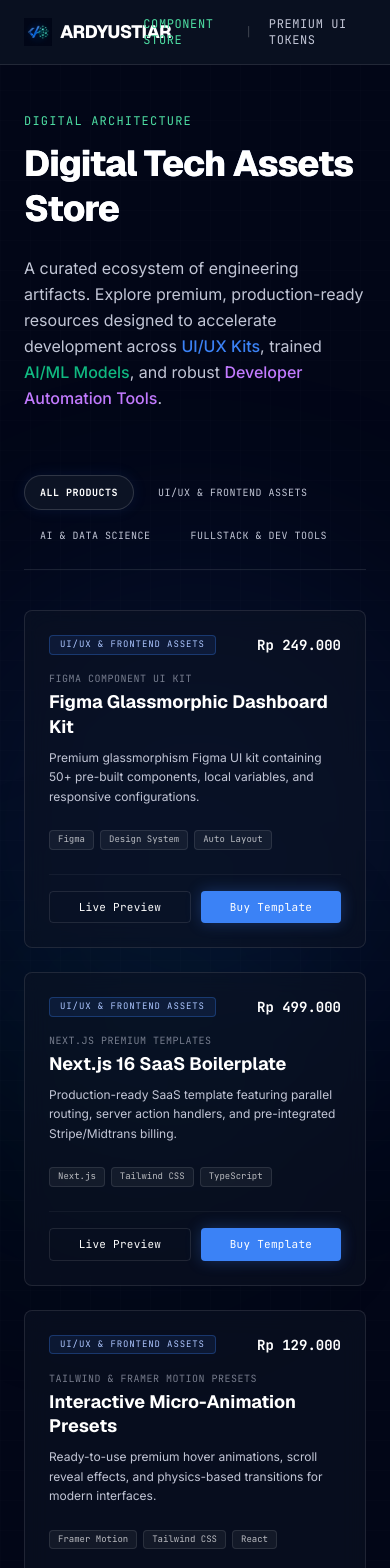
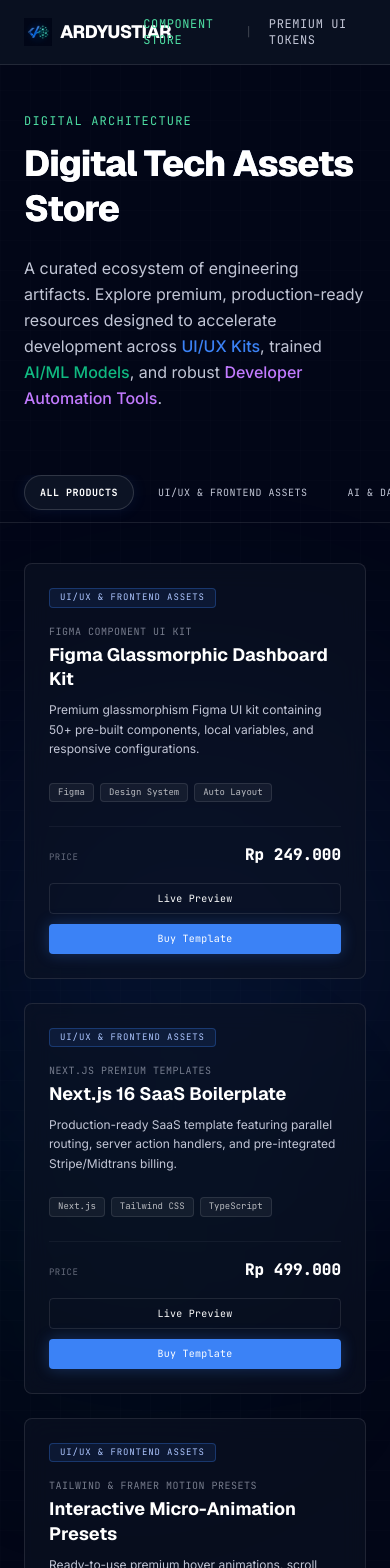
Before and after one commit to yusss4me/my-porto, a Next.js app: page /shop in a window 390 px wide. Shown: the top 1568 px of the page. Built offline with nearby package versions, Linux system fonts and the light colour scheme.

Commit message:
style: fix mobile layout wrapping for tabs and reorganize card price placement

```diff
--- a/components/molecules/ProductCard.tsx
+++ b/components/molecules/ProductCard.tsx
@@ -3,7 +3,6 @@
 import React from 'react';
 import { motion } from 'framer-motion';
 import Button from '@/components/atoms/Button';
-import Badge from '@/components/atoms/Badge';
 
 interface ProductData {
   id: string;
@@ -51,7 +50,7 @@ export default function ProductCard({ product }: ProductCardProps) {
     badgeColorClasses = 'border-purple-500/30 bg-purple-500/10 text-purple-300';
     secondaryBtnText = 'Architecture';
     primaryBtnText = 'Buy Source';
-    primaryBtnVariant = 'blue'; // fallback or outline custom styling
+    primaryBtnVariant = 'blue';
   }
 
   // Format IDR Price
@@ -63,7 +62,9 @@ export default function ProductCard({ product }: ProductCardProps) {
 
   const handleCheckout = () => {
     // Simulated Midtrans Trigger
-    alert(`[Midtrans Secure Checkout] Initiating transaction for: ${product.componentName} (${product.downloadKey}) - Price: ${formattedPrice}`);
+    alert(
+      `[Midtrans Secure Checkout] Initiating transaction for: ${product.componentName} (${product.downloadKey}) - Price: ${formattedPrice}`
+    );
   };
 
   return (
@@ -79,15 +80,12 @@ export default function ProductCard({ product }: ProductCardProps) {
       }}
       className={`flex flex-col p-6 rounded-lg bg-[#0c1324]/60 backdrop-blur-md border border-white/10 transition-colors duration-500 ${accentBorderColor} h-full`}
     >
-      {/* Category Badge & Price Header */}
-      <div className="flex justify-between items-start gap-4 mb-4">
+      {/* Category Badge Header */}
+      <div className="flex justify-between items-center mb-4">
         <span
           className={`px-2.5 py-0.5 text-[9px] tracking-widest font-mono border rounded uppercase ${badgeColorClasses}`}
         >
           {product.category}
-        </span>
-        <span className="font-mono text-sm font-bold text-white whitespace-nowrap">
-          {formattedPrice}
         </span>
       </div>
 
@@ -118,13 +116,23 @@ export default function ProductCard({ product }: ProductCardProps) {
         ))}
       </div>
 
-      {/* Action Buttons */}
-      <div className="flex gap-2.5 mt-auto pt-4 border-t border-white/5">
+      {/* Price Section - Placed logically above call to actions */}
+      <div className="mb-4 pt-4 border-t border-white/5 flex items-baseline justify-between">
+        <span className="font-mono text-[9px] text-[#c2c6d6]/50 uppercase tracking-wider">
+          Price
+        </span>
+        <span className="font-mono text-base font-extrabold text-white">
+          {formattedPrice}
+        </span>
+      </div>
+
+      {/* Action Buttons - Optimized for mobile/narrow viewports */}
+      <div className="flex flex-col sm:flex-row gap-2.5 w-full">
         <Button
           href={product.previewUrl}
           variant="shop-outline"
           size="sm"
-          className="flex-1 text-center font-mono text-[11px]"
+          className="flex-1 text-center font-mono text-[10px]"
         >
           {secondaryBtnText}
         </Button>
@@ -132,7 +140,7 @@ export default function ProductCard({ product }: ProductCardProps) {
           onClick={handleCheckout}
           variant={primaryBtnVariant}
           size="sm"
-          className={`flex-1 font-mono text-[11px] ${
+          className={`flex-1 font-mono text-[10px] ${
             product.category === 'Fullstack & Dev Tools'
               ? 'bg-gradient-to-r from-purple-600 to-indigo-600 hover:from-purple-500 hover:to-indigo-500 text-white shadow-[0_0_15px_rgba(168,85,247,0.3)]'
               : ''
--- a/components/molecules/ProductCardSkeleton.tsx
+++ b/components/molecules/ProductCardSkeleton.tsx
@@ -4,10 +4,9 @@ import SkeletonBar from '../atoms/SkeletonBar';
 export default function ProductCardSkeleton() {
   return (
     <div className="flex flex-col p-6 rounded-lg bg-[#0c1324]/60 backdrop-blur-md border border-white/10 h-full">
-      {/* Badge & Price Header */}
+      {/* Category Badge Header */}
       <div className="flex justify-between items-center mb-4">
         <SkeletonBar className="w-28 h-5 rounded" />
-        <SkeletonBar className="w-16 h-5 rounded" />
       </div>
 
       {/* Subcategory */}
@@ -29,8 +28,14 @@ export default function ProductCardSkeleton() {
         <SkeletonBar className="w-14 h-5 rounded-full" />
       </div>
 
+      {/* Price Section Skeleton */}
+      <div className="mb-4 pt-4 border-t border-white/5 flex items-center justify-between">
+        <SkeletonBar className="w-10 h-3 rounded" />
+        <SkeletonBar className="w-24 h-5 rounded" />
+      </div>
+
       {/* Action Buttons */}
-      <div className="flex gap-3 mt-auto pt-4 border-t border-white/5">
+      <div className="flex flex-col sm:flex-row gap-2.5 w-full">
         <SkeletonBar className="flex-1 h-8 rounded" />
         <SkeletonBar className="flex-1 h-8 rounded" />
       </div>
--- a/components/molecules/StoreFilterTabs.tsx
+++ b/components/molecules/StoreFilterTabs.tsx
@@ -17,14 +17,14 @@ const tabs = [
 
 export default function StoreFilterTabs({ activeCategory }: StoreFilterTabsProps) {
   return (
-    <div className="flex flex-wrap gap-2 border-b border-white/10 pb-4 relative z-20">
+    <div className="flex flex-nowrap overflow-x-auto whitespace-nowrap pb-3 gap-2 border-b border-white/10 relative z-20 [&::-webkit-scrollbar]:hidden [-ms-overflow-style:none] [scrollbar-width:none] -mx-6 px-6 md:mx-0 md:px-0">
       {tabs.map((tab) => {
         const isActive = activeCategory === tab.id;
         return (
           <Link
             key={tab.id}
             href={tab.id === 'all' ? '/components-shop' : `/components-shop?category=${tab.id}`}
-            className={`relative px-4 py-2.5 text-[10px] font-mono tracking-wider transition-colors duration-300 rounded-full uppercase ${
+            className={`relative px-4 py-2.5 text-[10px] font-mono tracking-wider transition-colors duration-300 rounded-full uppercase shrink-0 ${
               isActive ? 'text-white font-bold' : 'text-[#c2c6d6] hover:text-white'
             }`}
           >
```
